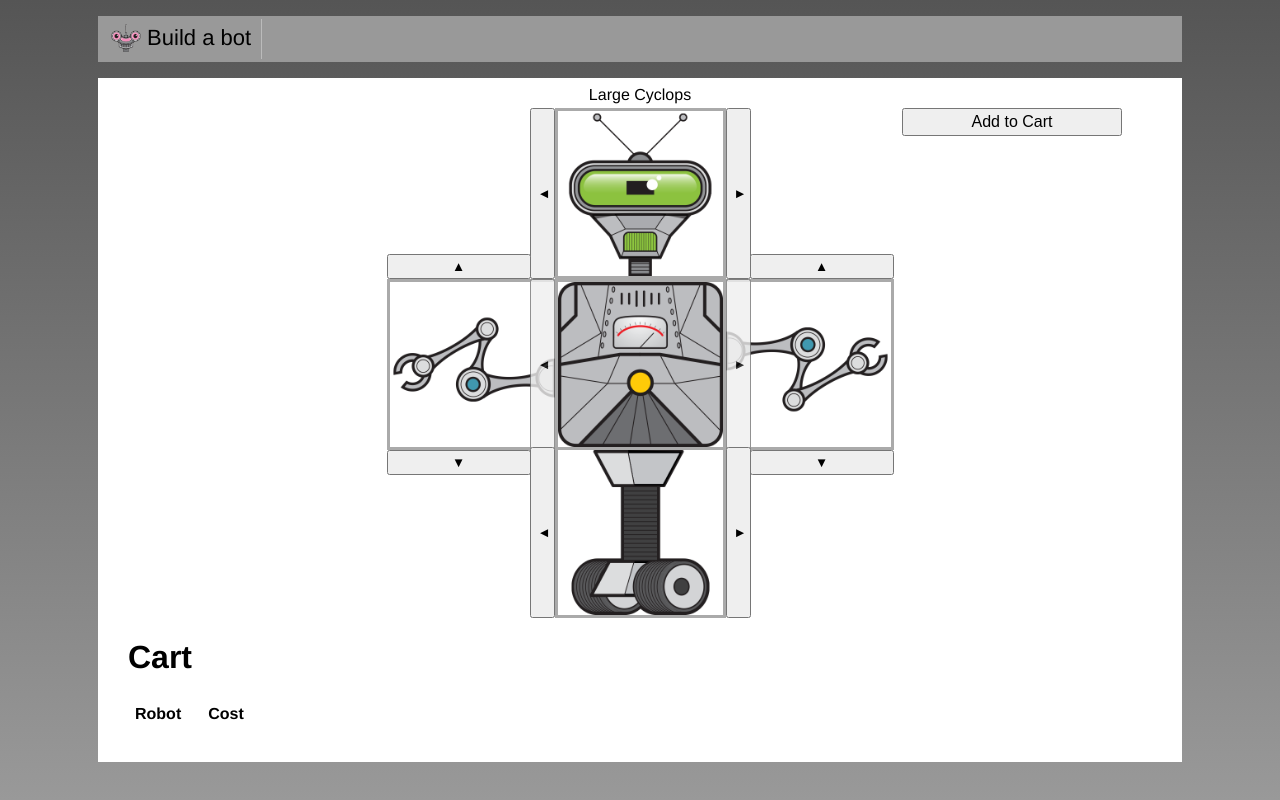
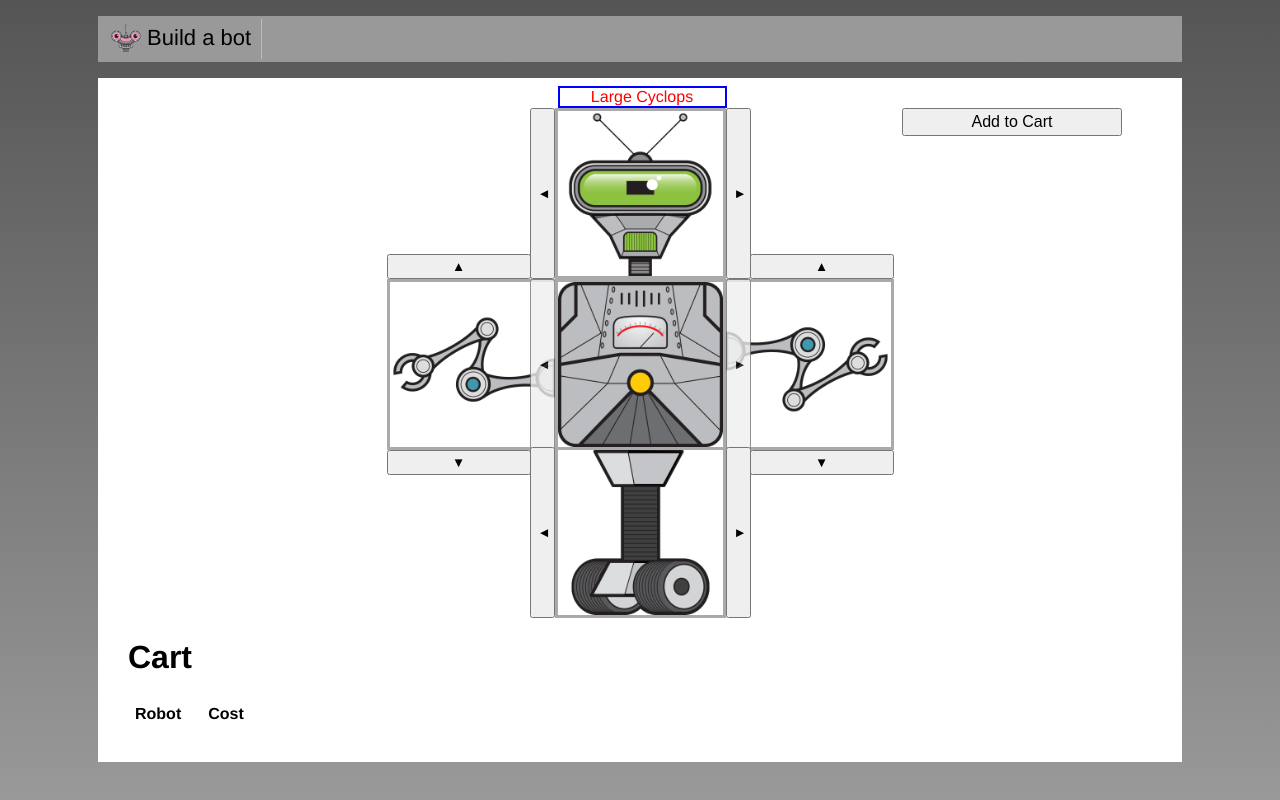
Before and after one commit to judeinno/Build_a_bot_Vuejs, a Vue app: page / in a window 1280 px wide. Built offline with nearby package versions, Linux system fonts and the light colour scheme.

Commit message:
Show how to style child components using the CSS deep selectors

```diff
--- a/src/App.vue
+++ b/src/App.vue
@@ -38,6 +38,11 @@ body {
 
 <!-- Scoped style -->
 <style scoped>
+ /* use the depp selector(>>> or /deep/) to access child element classes */
+.content >>> .robot-name {
+  color: red;
+  border: 2px solid blue;
+}
 #app {
   font-family: 'Avenir', Helvetica, Arial, sans-serif;
 }
```
